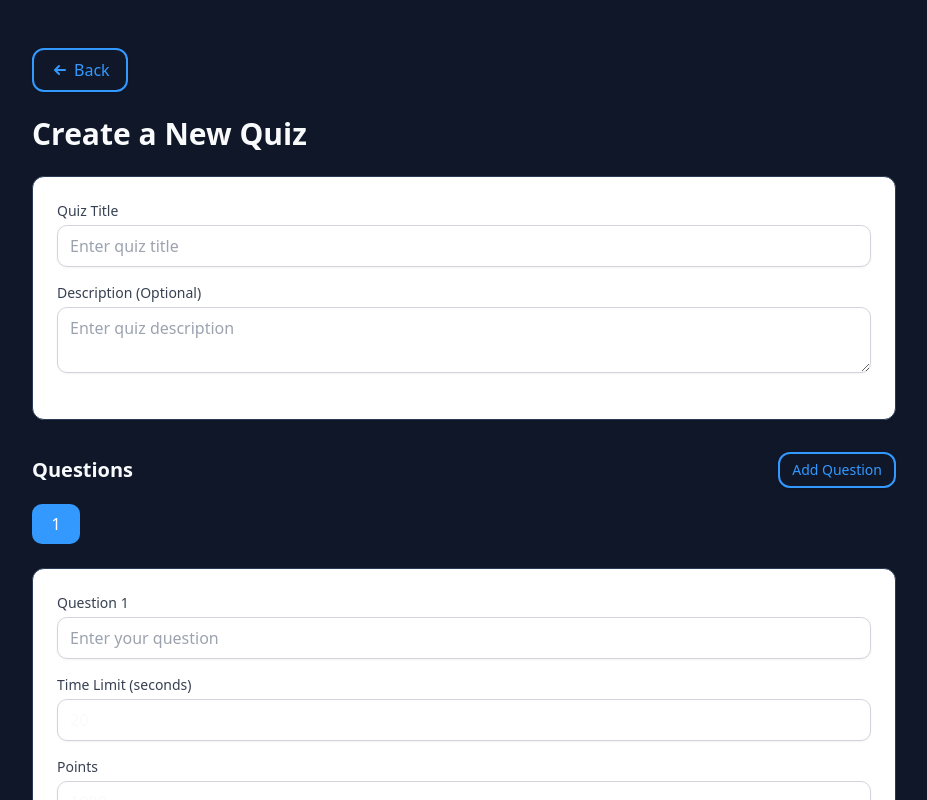
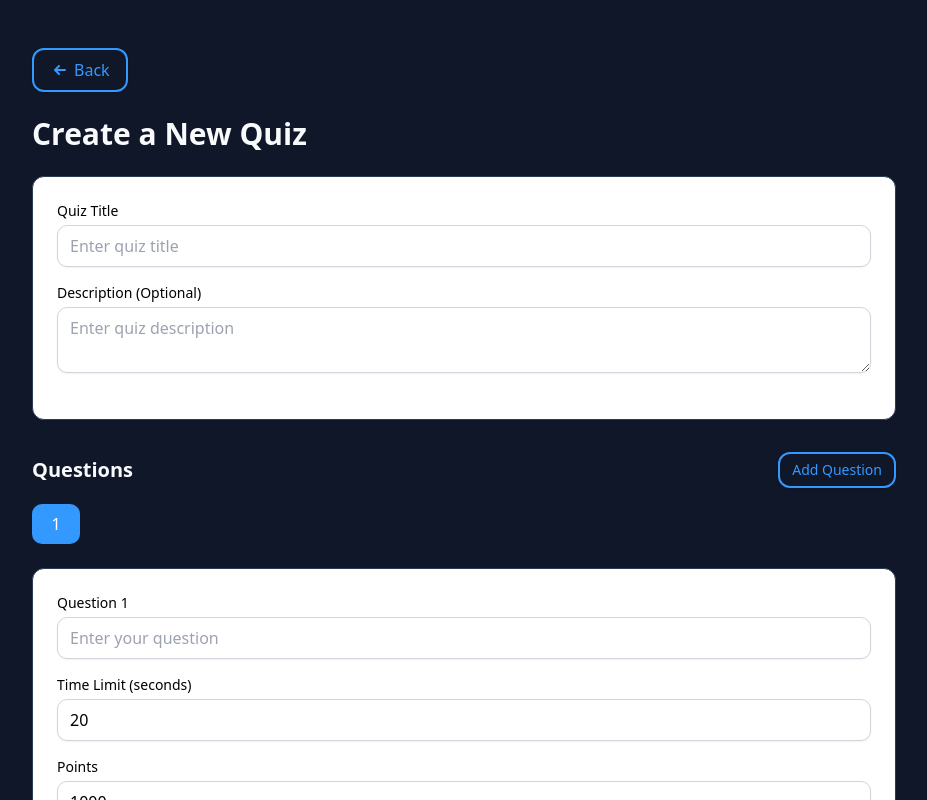
Before and after one commit to JEETANDAR/it-quiz-kairos, a React (Vite) app: page /create in a window 1280 px wide. Shown: the top 800 px of the page, without its empty margins (176-1103 px from the left). Built offline with nearby package versions, Linux system fonts and the light colour scheme.

Commit message:
Fix text visibility and leaderboard updates
Addresses text visibility issues by changing text color to black. Implements leaderboard updates after each question.

```diff
--- a/src/index.css
+++ b/src/index.css
@@ -175,3 +175,28 @@
   50% { transform: scale(1.2); }
   100% { transform: scale(1); }
 }
+
+/* Added for dark mode input text color fix */
+input, textarea {
+  @apply text-black;
+}
+
+/* Fix for white text on white background */
+.bg-white, .bg-card {
+  @apply text-black;
+}
+
+/* Form labels color fix */
+label, .text-gray-700 {
+  @apply text-black;
+}
+
+/* Caption text color fix */
+.text-gray-500, .text-gray-600 {
+  @apply text-gray-700;
+}
+
+/* Make sure placeholders are visible */
+::placeholder {
+  @apply text-gray-500;
+}
```
